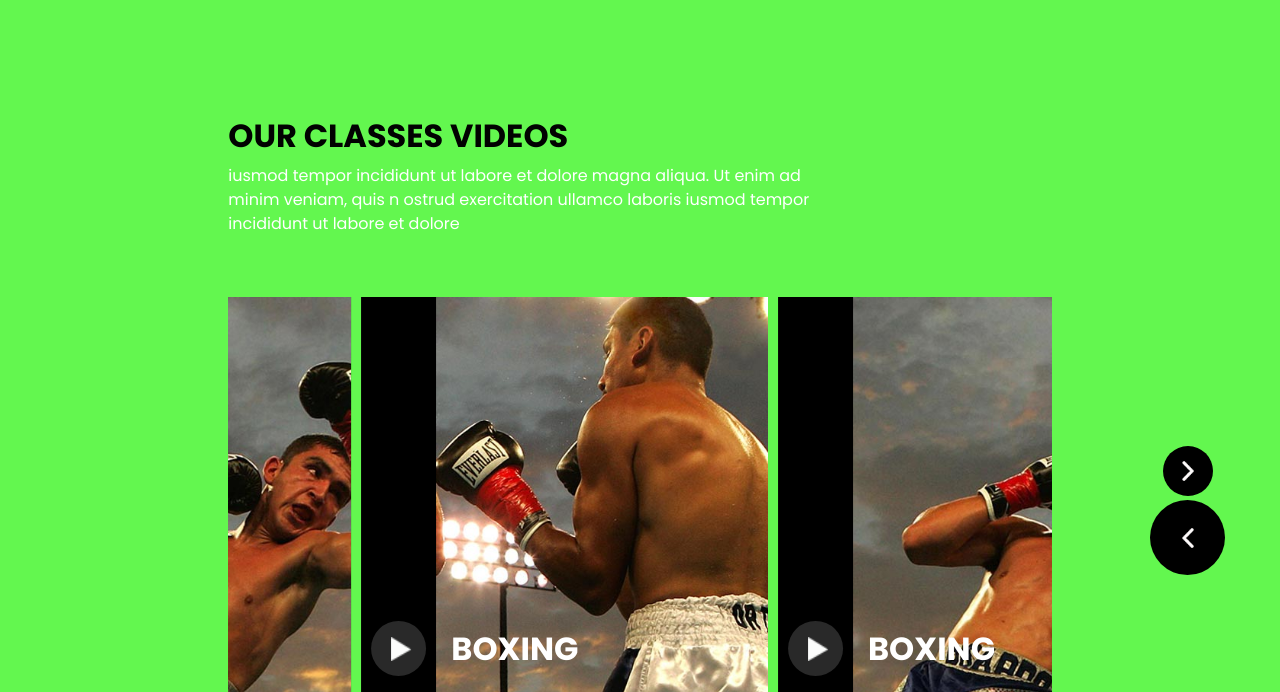
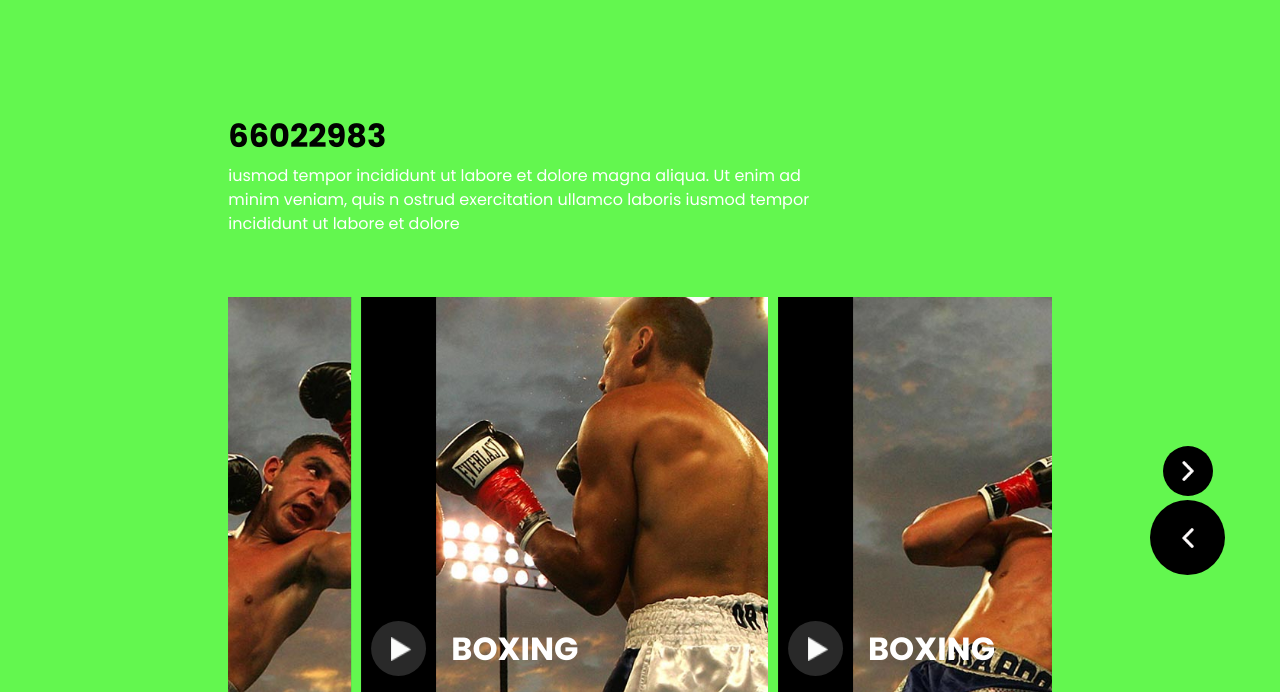
Before and after one commit to suphawidasadao/boxer, a plain HTML site: page class.html in a window 1280 px wide. Shown: the part 108-800 px from the top of the page. Drawn offline with nearby package versions, Linux system fonts and the light colour scheme; some packages are replaced by stand-ins of ours; a web font is replaced by a local one.

Commit message:
insert code branch Dev

```diff
--- a/class.html
+++ b/class.html
@@ -110,7 +110,7 @@
               <div class="col-lg-9 col-md-10">
                 <div class="heading_container">
                   <h2>
-                    Our Classes Videos
+                    66022983
                   </h2>
                   <p>
                     iusmod tempor incididunt ut labore et dolore magna aliqua. Ut enim ad minim veniam, quis n
```
